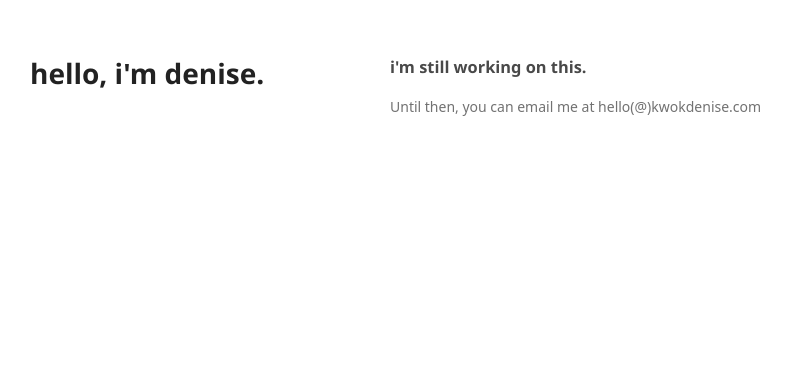
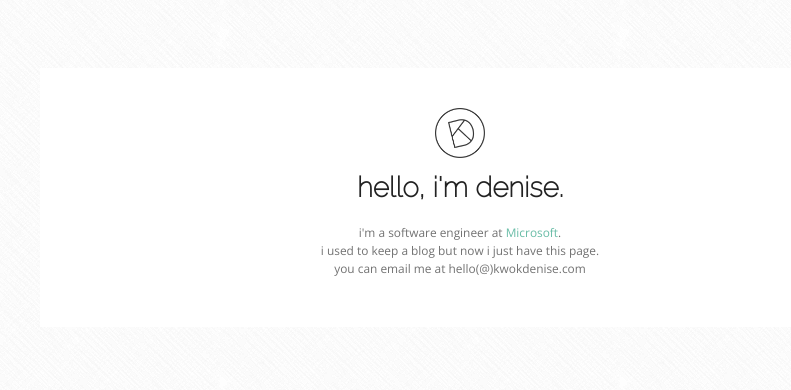
Before and after one commit to helloden/helloden.github.io, a plain HTML site: page index.html in a window 1280 px wide. Shown: the whole page, without its empty margins (180-971 px from the left). Drawn offline with nearby package versions, Linux system fonts and the light colour scheme; a web font is replaced by a local one.

Commit message:
Updated page

```diff
--- a/index.html
+++ b/index.html
@@ -14,13 +14,21 @@
   </head>
   <body>
     <div class="wrapper">
-      <header>
-        <h1>hello, i&#39;m denise.</h1>
-      </header>
-      <section>
-        <h3>i'm still working on this.</h3>
-        <p>Until then, you can email me at hello(@)kwokdenise.com</p>
-      </section>
+      <div class="section section-white center">
+        <div class="section">
+          <img src="images/logo.png" class="img img-logo"/>
+        </div>
+        <div class="section">
+            <h1>hello, i&#39;m denise.</h1>
+        </div>
+        <div class="section">
+            <p class="small">
+              i'm a software engineer at <a href="https://microsoft.com" target="_new">Microsoft</a>.
+              <br>i used to keep a blog but now i just have this page.
+              <br>you can email me at hello(@)kwokdenise.com
+            </p>
+        </div>
+      </div>
       <footer>
       </footer>
     </div>
--- /dev/null
+++ b/javascripts/mailto.js
@@ -0,0 +1,6 @@
+<script language="JavaScript"><!--
+var name = "protected";
+var domain = "cdrsoft.com";
+document.write('<a href=\"mailto:' + name + '@' + domain + '\">');
+document.write(name + '@' + domain + '</a>');
+// --></script>
--- a/stylesheets/styles.css
+++ b/stylesheets/styles.css
@@ -1,63 +1,11 @@
-@font-face {
-  font-family: 'Noto Sans';
-  font-weight: 400;
-  font-style: normal;
-  src: url('../fonts/Noto-Sans-regular/Noto-Sans-regular.eot');
-  src: url('../fonts/Noto-Sans-regular/Noto-Sans-regular.eot?#iefix') format('embedded-opentype'),
-       local('Noto Sans'),
-       local('Noto-Sans-regular'),
-       url('../fonts/Noto-Sans-regular/Noto-Sans-regular.woff2') format('woff2'),
-       url('../fonts/Noto-Sans-regular/Noto-Sans-regular.woff') format('woff'),
-       url('../fonts/Noto-Sans-regular/Noto-Sans-regular.ttf') format('truetype'),
-       url('../fonts/Noto-Sans-regular/Noto-Sans-regular.svg#NotoSans') format('svg');
-}
-
-@font-face {
-  font-family: 'Noto Sans';
-  font-weight: 700;
-  font-style: normal;
-  src: url('../fonts/Noto-Sans-700/Noto-Sans-700.eot');
-  src: url('../fonts/Noto-Sans-700/Noto-Sans-700.eot?#iefix') format('embedded-opentype'),
-       local('Noto Sans Bold'),
-       local('Noto-Sans-700'),
-       url('../fonts/Noto-Sans-700/Noto-Sans-700.woff2') format('woff2'),
-       url('../fonts/Noto-Sans-700/Noto-Sans-700.woff') format('woff'),
-       url('../fonts/Noto-Sans-700/Noto-Sans-700.ttf') format('truetype'),
-       url('../fonts/Noto-Sans-700/Noto-Sans-700.svg#NotoSans') format('svg');
-}
-
-@font-face {
-  font-family: 'Noto Sans';
-  font-weight: 400;
-  font-style: italic;
-  src: url('../fonts/Noto-Sans-italic/Noto-Sans-italic.eot');
-  src: url('../fonts/Noto-Sans-italic/Noto-Sans-italic.eot?#iefix') format('embedded-opentype'),
-       local('Noto Sans Italic'),
-       local('Noto-Sans-italic'),
-       url('../fonts/Noto-Sans-italic/Noto-Sans-italic.woff2') format('woff2'),
-       url('../fonts/Noto-Sans-italic/Noto-Sans-italic.woff') format('woff'),
-       url('../fonts/Noto-Sans-italic/Noto-Sans-italic.ttf') format('truetype'),
-       url('../fonts/Noto-Sans-italic/Noto-Sans-italic.svg#NotoSans') format('svg');
-}
-
-@font-face {
-  font-family: 'Noto Sans';
-  font-weight: 700;
-  font-style: italic;
-  src: url('../fonts/Noto-Sans-700italic/Noto-Sans-700italic.eot');
-  src: url('../fonts/Noto-Sans-700italic/Noto-Sans-700italic.eot?#iefix') format('embedded-opentype'),
-       local('Noto Sans Bold Italic'),
-       local('Noto-Sans-700italic'),
-       url('../fonts/Noto-Sans-700italic/Noto-Sans-700italic.woff2') format('woff2'),
-       url('../fonts/Noto-Sans-700italic/Noto-Sans-700italic.woff') format('woff'),
-       url('../fonts/Noto-Sans-700italic/Noto-Sans-700italic.ttf') format('truetype'),
-       url('../fonts/Noto-Sans-700italic/Noto-Sans-700italic.svg#NotoSans') format('svg');
-}
+@import 'https://fonts.googleapis.com/css?family=Open+Sans';
+@import 'https://fonts.googleapis.com/css?family=Raleway:100';
 
 body {
-  background-color: #fff;
+  background-color: #eee;
+  background-image: url("../images/crossword.png");
   padding:50px;
-  font: 14px/1.5 "Noto Sans", "Helvetica Neue", Helvetica, Arial, sans-serif;
+  font: 14px/1.5 "Open Sans", "Helvetica Neue", Helvetica, Arial, sans-serif;
   color:#727272;
   font-weight:400;
 }
@@ -73,22 +21,11 @@ p, ul, ol, table, pre, dl {
 
 h1, h2, h3 {
   line-height:1.1;
-}
-
-h1 {
-  font-size:28px;
-}
-
-h2 {
-  color:#393939;
-}
-
-h3, h4, h5, h6 {
-  color:#494949;
+  font-family: "Raleway";
 }
 
 a {
-  color:#39c;
+  color:#68bca6;
   text-decoration:none;
 }
 
@@ -283,6 +220,29 @@ footer {
   }
 }
 
+.section {
+  display: block;
+  margin: 10px;
+}
+
+.section.section-white
+{
+  padding: 30px 30px;
+  background-color: white;
+}
+
+.center {
+  text-align: center;
+}
+
+.small {
+  font-size: 85%;
+}
+
+.img.img-logo {
+  width: 50px;
+}
+
 @media print, screen and (max-width: 720px) {
   body {
     word-wrap:break-word;
```
Also changed, not shown: images/crossword.png (added), images/logo.png (added).
